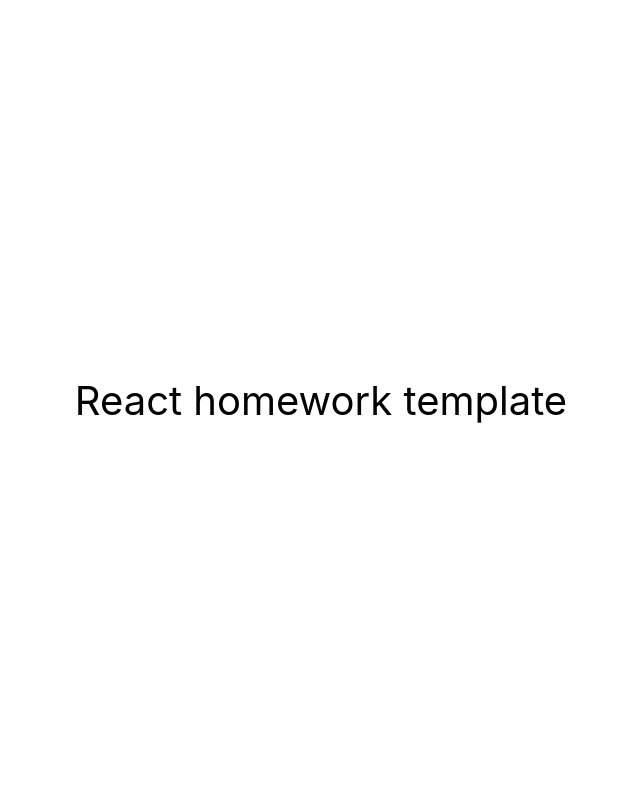
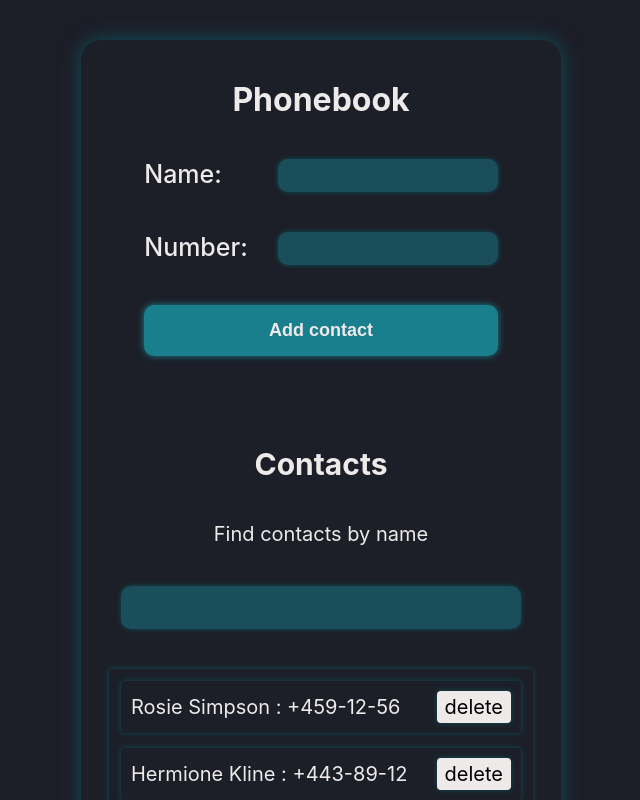
Before and after one commit to DarinaMerkulova/Rest-a-car, a React (Create React App) app: page / in a window 1280 px wide. Shown: the top 800 px of the page, without its empty margins (319-959 px from the left). Built offline with nearby package versions, Linux system fonts and the light colour scheme.

Commit message:
add code

```diff
--- a/src/components/App.jsx
+++ /dev/null
@@ -1,16 +0,0 @@
-export const App = () => {
-  return (
-    <div
-      style={{
-        height: '100vh',
-        display: 'flex',
-        justifyContent: 'center',
-        alignItems: 'center',
-        fontSize: 40,
-        color: '#010101'
-      }}
-    >
-      React homework template
-    </div>
-  );
-};
--- /dev/null
+++ b/src/components/App/App.jsx
@@ -0,0 +1,83 @@
+import React, { Component } from 'react';
+import ContactForm from '../ContactForm/ContactForm';
+import { nanoid } from 'nanoid';
+import { Filter } from '../Filter/Filter';
+import ContactList from '../ContactList/ContactList';
+import { ContactTitle, Container } from './App.styled';
+
+export class App extends Component {
+  state = {
+    contacts: [
+      { id: 'id-1', name: 'Rosie Simpson', number: '+459-12-56' },
+      { id: 'id-2', name: 'Hermione Kline', number: '+443-89-12' },
+      { id: 'id-3', name: 'Eden Clements', number: '+645-17-79' },
+      { id: 'id-4', name: 'Annie Copeland', number: '+227-91-26' },
+    ],
+    filter: '',
+  };
+
+  onAddContact = contactData => {
+    const contactBook = {
+      ...contactData,
+      id: nanoid(),
+    };
+    const isInContacts = this.state.contacts.some(
+      ({ name }) => name.toLowerCase() === contactData.name.toLowerCase()
+    );
+
+    if (isInContacts) {
+      alert(`${contactData.name} is already in contacts`);
+      return;
+    }
+
+    this.setState({
+      name: '',
+      number: '',
+    });
+
+    this.setState({
+      contacts: [contactBook, ...this.state.contacts],
+    });
+  };
+
+  onRemoveContact = contactId => {
+    this.setState({
+      contacts: this.state.contacts.filter(contact => contact.id !== contactId),
+    });
+  };
+
+  handleFilterChange = event => {
+    this.setState({
+      filter: event.target.value,
+    });
+  };
+
+  getFilterContacts = () => {
+    const { filter, contacts } = this.state;
+    const normalizedFilter = filter.toLowerCase();
+    return contacts.filter(contact =>
+      contact.name.toLowerCase().includes(normalizedFilter)
+    );
+  };
+
+  render() {
+    const filteredContacts = this.getFilterContacts();
+    const { filter } = this.state;
+    return (
+      <Container>
+        <h1>Phonebook</h1>
+        <ContactForm onAddContact={this.onAddContact} />
+        <ContactTitle>Contacts</ContactTitle>
+        {this.state.contacts.length > 0 ? (
+          <Filter filter={filter} onFilterChange={this.handleFilterChange} />
+        ) : (
+          <div>Your phonebook is empty. Add first contact!</div>
+        )}
+        <ContactList
+          contacts={filteredContacts}
+          onRemoveContact={this.onRemoveContact}
+        />
+      </Container>
+    );
+  }
+}
--- /dev/null
+++ b/src/components/App/App.styled.js
@@ -0,0 +1,18 @@
+import styled from '@emotion/styled';
+
+export const Container = styled.div`
+  display: flex;
+  flex-direction: column;
+  align-items: center;
+  gap: 40px;
+  margin: 40px auto;
+  padding: 40px;
+  background-color: rgba(14, 82, 91, 0.04);
+  border-radius: 20px;
+  box-shadow: 0 0 20px rgb(14, 82, 91);
+  width: 400px;
+`;
+
+export const ContactTitle = styled.h2`
+  font-size: 30px;
+`;
--- /dev/null
+++ b/src/components/ContactForm/ContactForm.jsx
@@ -0,0 +1,78 @@
+import React, { Component } from 'react';
+import PropTypes from 'prop-types';
+import { ErrorMessage, Formik } from 'formik';
+import { FormButton, FormField, FormLabel, Input } from './ContactForm.styled';
+
+const initialValues = {
+  name: '',
+  number: '+380',
+};
+export default class ContactForm extends Component {
+  state = {
+    name: '',
+    number: '',
+  };
+
+  handleInputChange = ({ target }) => {
+    // console.log(event.target.value);
+    this.setState({
+      [target.name]: target.value,
+    });
+  };
+
+  handleSubmit = (values, actions) => {
+    const contactData = {
+      ...this.state,
+    };
+
+    this.props.onAddContact(contactData);
+
+    this.setState({
+      name: '',
+      number: '',
+    });
+    actions.resetForm()
+  };
+
+  render() {
+    return (
+      <Formik initialValues={initialValues} onSubmit={this.handleSubmit}>
+        <FormField>
+          <FormLabel>
+            <span>Name:</span>
+            <Input
+              onChange={this.handleInputChange}
+              value={this.state.name}
+              pattern="^[a-zA-Zа-яА-Я]+(([' \-][a-zA-Zа-яА-Я ])?[a-zA-Zа-яА-Я]*)*$"
+              title="The title can only contain letters, apostrophes, hyphens, and spaces."
+              name="name"
+              type="text"
+              required
+            />
+            <ErrorMessage name="name" />
+          </FormLabel>
+          <FormLabel>
+            <span>Number:</span>
+            <Input
+              onChange={this.handleInputChange}
+              value={this.state.number}
+              type="tel"
+              name="number"
+              pattern="\+?\d{1,4}?[\-.\s]?\(?\d{1,3}?\)?[\-.\s]?\d{1,4}[\-.\s]?\d{1,4}[\-.\s]?\d{1,9}"
+              title="Phone number must be digits and can contain spaces, dashes, parentheses and can start with +"
+              required
+            />
+            <ErrorMessage name="number" />
+          </FormLabel>
+          <FormButton type="submit" className="form-btn">
+            Add contact
+          </FormButton>
+        </FormField>
+      </Formik>
+    );
+  }
+}
+
+ContactForm.propTypes = {
+  onAddContact: PropTypes.func.isRequired,
+};
--- /dev/null
+++ b/src/components/ContactForm/ContactForm.styled.js
@@ -0,0 +1,47 @@
+import styled from '@emotion/styled';
+import { Field, Form } from 'formik';
+
+export const FormField = styled(Form)`
+  display: flex;
+  flex-direction: column;
+  gap: 40px;
+`;
+
+export const Input = styled(Field)`
+  padding: 5px 10px;
+  width: 200px;
+  font-size: 20px;
+  background-color: rgba(26, 127, 141, 0.5);
+  border-radius: 10px;
+  box-shadow: 0 0 5px rgb(14, 82, 91);
+  border: none;
+  color: rgb(238, 234, 234);
+`;
+
+export const FormLabel = styled.label`
+  font-size: 25px;
+  font-weight: 500;
+  display: flex;
+  justify-content: space-between;
+  gap: 30px;
+`;
+
+export const FormButton = styled.button`
+  cursor: pointer;
+  padding: 15px 30px;
+  min-width: 100px;
+  font-size: 18px;
+  font-weight: 600;
+  color: inherit;
+  border: none;
+  border-radius: 10px;
+  background-color: rgb(26, 127, 141);
+  box-shadow: 0 0 7px rgb(26, 127, 141);
+  transition: background-color 0.3s ease, box-shadow 0.3s ease;
+  margin-bottom: 50px;
+  transition: background-color 0.3s ease, box-shadow 0.3s ease;
+  :hover {
+    background-color: transparent;
+    box-shadow: 0 0 10px rgb(14, 82, 91);
+  }
+`;
--- /dev/null
+++ b/src/components/ContactList/ContactList.jsx
@@ -0,0 +1,31 @@
+import React from 'react';
+import PropTypes from 'prop-types';
+import { List, Item, Button } from './ContactList.styled';
+
+// Компонент списка контактов
+const ContactList = ({ contacts, onRemoveContact }) => (
+  <List>
+    {contacts.map(contact => (
+      <Item key={contact.id}>
+        {contact.name + ' : ' + contact.number}
+        {
+          // Кнопка удаления контакта
+          <Button
+            type="button"
+            name="delete"
+            onClick={() => onRemoveContact(contact.id)}
+          >
+            delete
+          </Button>
+        }
+      </Item>
+    ))}
+  </List>
+);
+
+ContactList.propTypes = {
+  contacts: PropTypes.array.isRequired,
+  onRemoveContact: PropTypes.func.isRequired,
+};
+
+export default ContactList;
--- /dev/null
+++ b/src/components/ContactList/ContactList.styled.js
@@ -0,0 +1,44 @@
+import styled from '@emotion/styled';
+
+export const List = styled.ul`
+  display: flex;
+  justify-content: center;
+  flex-direction: column;
+  width: 400px;
+  padding: 12px;
+  border-radius: 4px;
+  background-color: transparent;
+  box-shadow: 0 0 5px rgb(14, 82, 91);
+  border: none;
+  list-style: none;
+`;
+
+export const Item = styled.li`
+  border-radius: 4px;
+  background-color: transparent;
+  box-shadow: 0 0 5px rgb(14, 82, 91);
+  padding: 10px;
+  margin-bottom: 15px;
+  display: flex;
+  align-items: center;
+  justify-content: space-between;
+  font-size: 20px;
+  transition: background-color 0.3s ease, scale 0.3s ease;
+  :hover {
+    background-color: rgb(14, 82, 91);
+    scale: 1.05;
+  }
+`;
+
+export const Button = styled.button`
+  padding: 4px 8px;
+  font: inherit;
+  cursor: pointer;
+  border-radius: 4px;
+  background-color: rgb(238, 234, 234);
+  box-shadow: 0 0 5px rgb(14, 82, 91);
+  border: none;
+  :hover {
+    font-weight: 600;
+  }
+`;
--- /dev/null
+++ b/src/components/Filter/Filter.jsx
@@ -0,0 +1,23 @@
+import PropTypes from 'prop-types';
+import { FindText, InputFind } from './Filter.styled';
+
+export const Filter = ({ filter, onFilterChange }) => {
+  return (
+    <>
+      <FindText>Find contacts by name</FindText>
+      <InputFind
+        type="text"
+        name="filter"
+        title="Name may contain only letters, apostrophe, dash and spaces. For example Adrian, Jacob Mercer, Charles de Batz de Castelmore d'Artagnan"
+        required
+        value={filter}
+        onChange={onFilterChange}
+      />
+    </>
+  );
+};
+
+Filter.propTypes = {
+  filter: PropTypes.string.isRequired,
+  onFilterChange: PropTypes.func.isRequired,
+};
--- /dev/null
+++ b/src/components/Filter/Filter.styled.js
@@ -0,0 +1,17 @@
+import styled from '@emotion/styled';
+
+export const InputFind = styled.input`
+  padding: 10px 30px;
+  width: 340px;
+  font-size: 20px;
+  font-weight: 500;
+  background-color: rgba(26, 127, 141, 0.5);
+  border-radius: 10px;
+  box-shadow: 0 0 5px rgb(14, 82, 91);
+  border: none;
+  color: rgb(238, 234, 234);
+`;
+
+export const FindText = styled.p`
+  font-size: 20px;
+`;
--- a/src/index.css
+++ b/src/index.css
@@ -1,6 +1,8 @@
 @import-normalize; /* bring in normalize.css styles */
 
 body {
+  background-color: rgb(29, 29, 39);
+  color:rgb(238, 234, 234);
   margin: 0;
   font-family: -apple-system, BlinkMacSystemFont, 'Segoe UI', 'Roboto', 'Oxygen',
     'Ubuntu', 'Cantarell', 'Fira Sans', 'Droid Sans', 'Helvetica Neue',
@@ -13,3 +15,19 @@ code {
   font-family: source-code-pro, Menlo, Monaco, Consolas, 'Courier New',
     monospace;
 }
+h1,
+h2,
+h3,
+h4,
+h5,
+h6,
+p {
+  margin: 0;
+}
+
+ul,
+ol {
+  margin: 0;
+  padding: 0;
+  list-style: none;
+}
--- a/src/index.js
+++ b/src/index.js
@@ -1,6 +1,6 @@
 import React from 'react';
 import ReactDOM from 'react-dom/client';
-import { App } from 'components/App';
+import { App } from 'components/App/App';
 import './index.css';
 
 ReactDOM.createRoot(document.getElementById('root')).render(
```
Also changed, not shown: package.json (+6 -1 lines), 1 other file (tests, documents, lock files or other folders).
